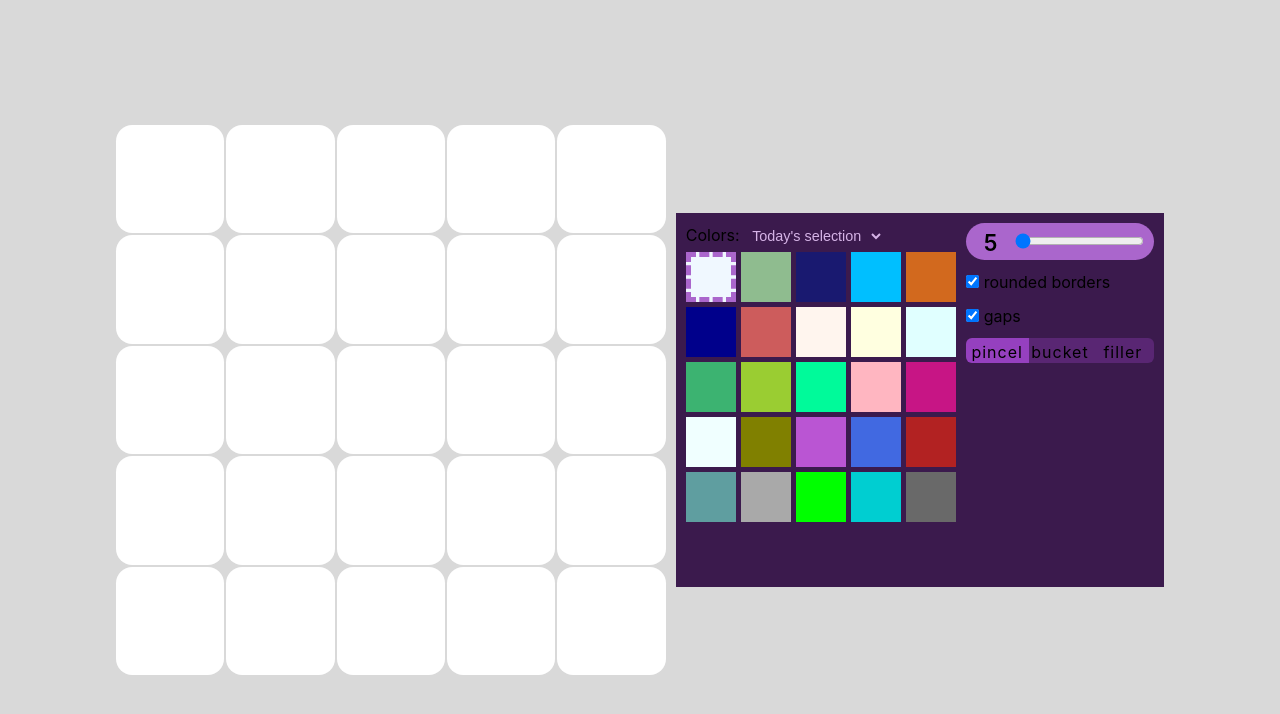
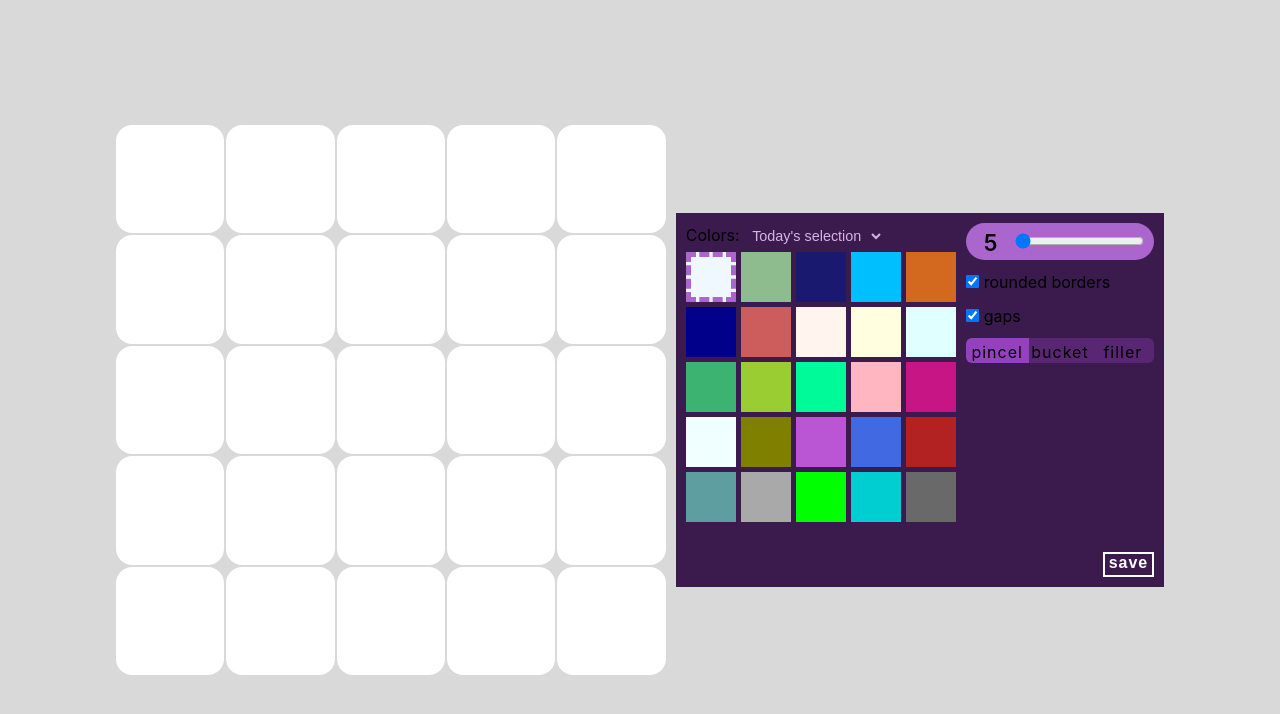
Before and after one commit to CrgioYalux/pixaday, a React (Vite) app: page / in a window 1280 px wide. Shown: the top 714 px of the page. Built offline with nearby package versions, Linux system fonts and the light colour scheme.

Commit message:
feat: add button to tools that uses screenshot util

```diff
--- a/src/components/App/App.css
+++ b/src/components/App/App.css
@@ -12,6 +12,7 @@
 }
 
 .App__tools {
+    position: relative;
     max-width: 80vw;
     padding: 10px;
 
@@ -23,8 +24,28 @@
 
     gap: 10px;
 
-    /* border: 2.5px dashed var(--brand-color-l-base); */
     background-color: var(--brand-color-l-lowest);
+}
+
+.App__tools > button {
+    position: absolute;
+    bottom: 10px;
+    right: 10px;
+
+    font-size: 1em;
+    font-weight: 600;
+    letter-spacing: 1px;
+    padding: 0 .25em .2em .25em;
+
+    color: white;
+    background-color: transparent;
+    border: 2px solid currentColor;
+    outline: 0;
+}
+
+.App__tools > button:focus {
+    outline: 1px solid currentColor;
+    outline-offset: 2px;
 }
 
 .App__ColorMatrixTools {
--- a/src/components/App/index.tsx
+++ b/src/components/App/index.tsx
@@ -3,18 +3,25 @@ import DrawColorMatrix from '../DrawColorMatrix';
 import ColorPalette from "../ColorPalette";
 import ColorMatrixTools from "../ColorMatrixTools";
 
+import { screenshotHTMLElement } from "../../utils/screenshotHTMLElement";
+
 import './App.css';
 
+const COLOR_MATRIX_ID = 'ColorMatrix';
+const screenshotColorMatrix = (): void => {
+    screenshotHTMLElement(COLOR_MATRIX_ID);
+};
+
 interface AppProps {}
-
 const App: React.FC<AppProps> = () => {
     return (
         <ProvidersWrapper>
             <div className='App'>
-                <DrawColorMatrix />
+                <DrawColorMatrix id={COLOR_MATRIX_ID} />
                 <div className='App__tools'>
                     <ColorPalette />
                     <ColorMatrixTools className='App__ColorMatrixTools' />
+                    <button onClick={screenshotColorMatrix}>save</button>
                 </div>
            </div>
         </ProvidersWrapper>
--- a/src/components/DrawColorMatrix/index.tsx
+++ b/src/components/DrawColorMatrix/index.tsx
@@ -4,13 +4,16 @@ import { useColorMatrixProvider } from '../../providers/ColorMatrix';
 
 import './DrawColorMatrix.css';
 
-interface DrawColorMatrixProps {}
+interface DrawColorMatrixProps {
+    id?: string;
+}
 
-const DrawColorMatrix: React.FC<DrawColorMatrixProps> = ({}) => {
+const DrawColorMatrix: React.FC<DrawColorMatrixProps> = ({ id }) => {
     const [state] = useColorMatrixProvider();
 
     return (
         <div
+            id={id}
             className={
                 `DrawColorMatrix
                 ${state.style.cellsGap ? ' --has-gap' : ' --has-not-gap'}
```
